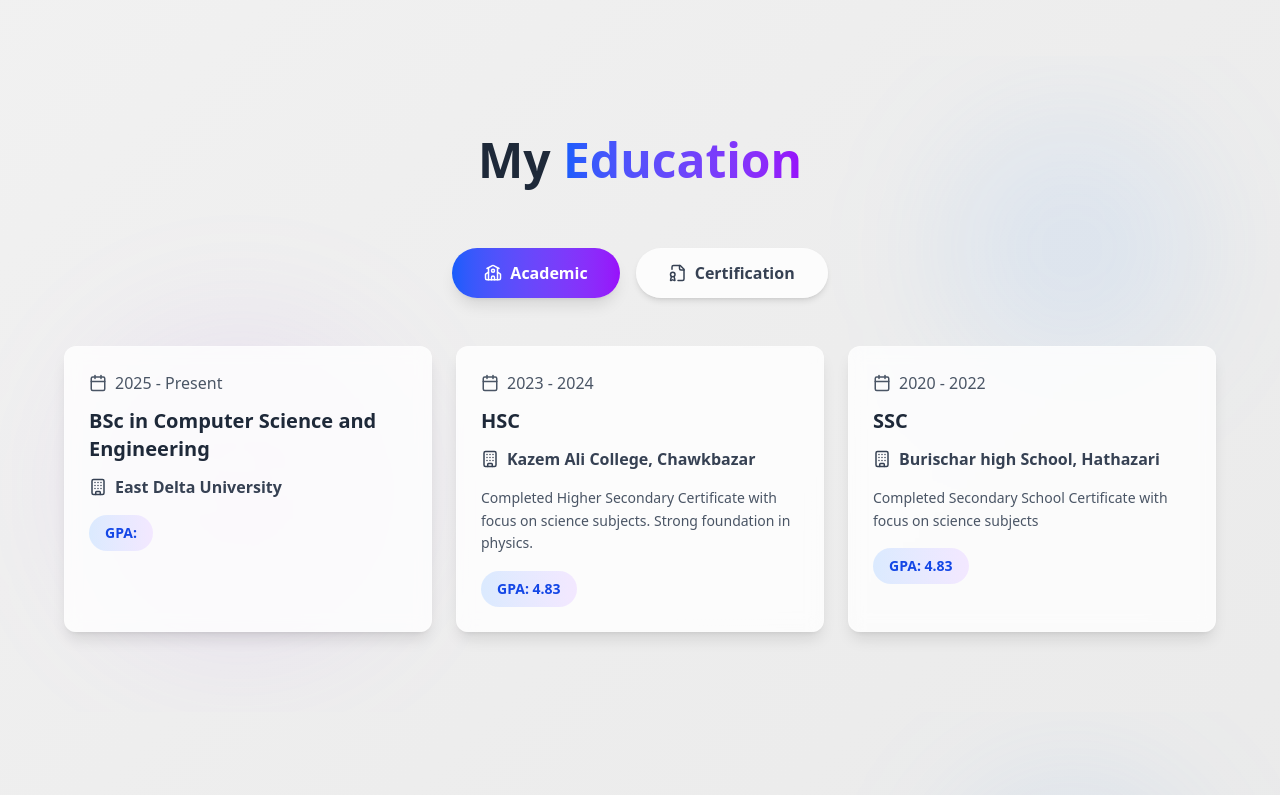
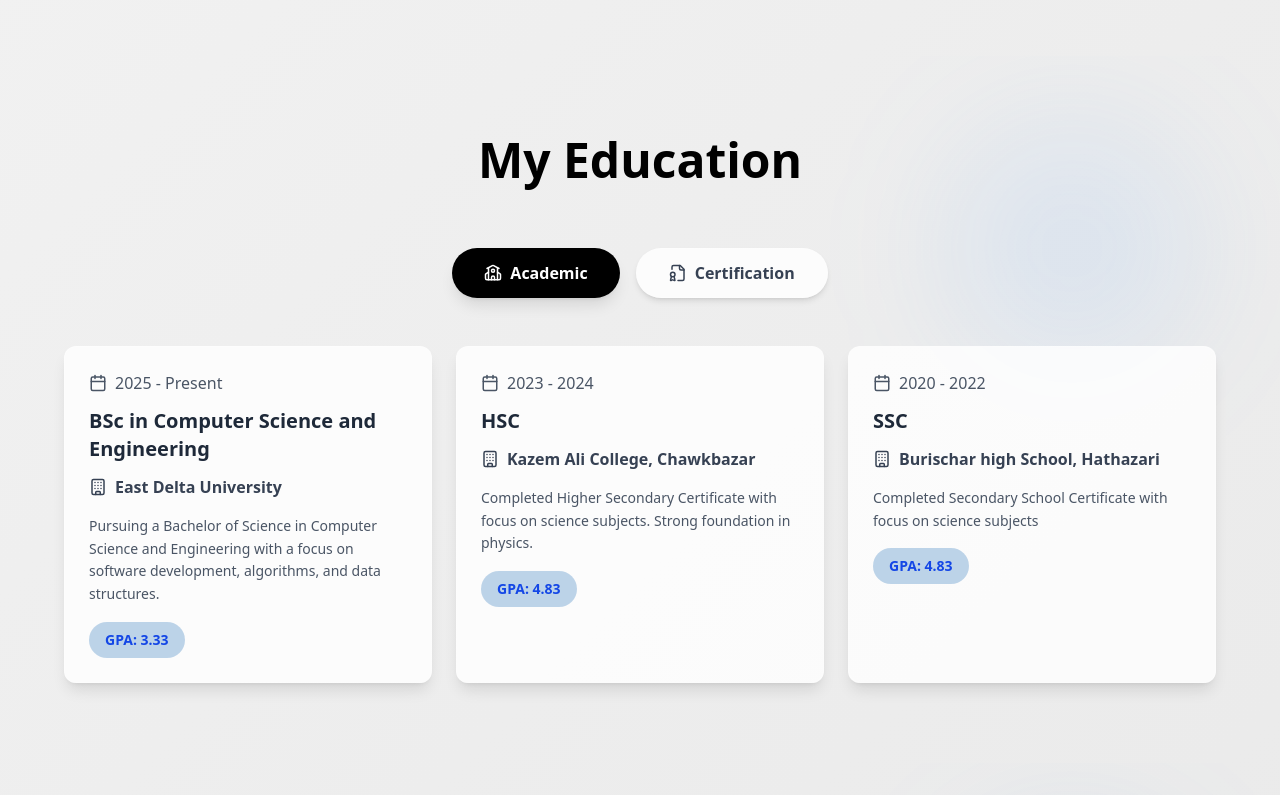
Before and after one commit to Beyond-Sifat/My-Portfolio, a React (Vite) app: page / in a window 1280 px wide. Shown: the part 2240-3035 px from the top of the page. Built offline with nearby package versions, Linux system fonts and the light colour scheme.

Commit message:
update education section

```diff
--- a/src/Component/Education/Education.jsx
+++ b/src/Component/Education/Education.jsx
@@ -10,8 +10,8 @@
             date: '2025 - Present',
             name: 'BSc in Computer Science and Engineering',
             institution: 'East Delta University',
-            description: '',
-            gpa: '',
+            description: ' Pursuing a Bachelor of Science in Computer Science and Engineering with a focus on software development, algorithms, and data structures.',
+            gpa: '3.33',
         },
         {
             date: '2023 - 2024',
@@ -48,22 +48,17 @@
             {/* Background Effects */}
             <div className="absolute inset-0">
                 <div className="absolute top-16 right-20 w-64 h-64 bg-blue-400/10 dark:bg-blue-500/5 rounded-full blur-3xl"></div>
-                <div className="absolute bottom-16 left-20 w-80 h-80 bg-purple-400/10 dark:bg-purple-500/5 rounded-full blur-3xl"></div>
+                {/* <div className="absolute bottom-16 left-20 w-80 h-80 bg-purple-400/10 dark:bg-purple-500/5 rounded-full blur-3xl"></div> */}
             </div>
 
             <div className="container mx-auto px-6 relative z-10">
-                <h2 className="text-4xl md:text-5xl font-bold text-center mb-16 text-gray-800 dark:text-gray-100">
-                    My{" "}
-                    <span className="bg-gradient-to-r from-blue-600 to-purple-600 dark:from-blue-400 dark:to-purple-400 bg-clip-text text-transparent">
-                        Education
-                    </span>
-                </h2>
+                <h2 className="text-4xl md:text-5xl font-bold text-center mb-16 text-black dark:text-white">My Education</h2>
 
                 {/* Toggle Buttons */}
                 <div className="flex justify-center mb-12 gap-4">
                     <button
                         className={`flex items-center gap-2 px-8 py-3 rounded-full font-semibold transition-all duration-300 ${activeData === 'academic'
-                                ? "bg-gradient-to-r from-blue-600 to-purple-600 dark:from-blue-500 dark:to-purple-500 text-white shadow-lg"
+                                ? "bg-black dark:bg-white text-white dark:text-black shadow-lg"
                                 : "bg-white/80 dark:bg-gray-800/80 text-gray-700 dark:text-gray-300 shadow-md hover:shadow-lg hover:scale-105 border border-white/20 dark:border-gray-700/30"
                             }`}
                         onClick={() => setActiveData('academic')}
@@ -72,7 +67,7 @@
                     </button>
                     <button
                         className={`flex items-center gap-2 px-8 py-3 rounded-full font-semibold transition-all duration-300 ${activeData === 'certification'
-                                ? "bg-gradient-to-r from-blue-600 to-purple-600 dark:from-blue-500 dark:to-purple-500 text-white shadow-lg"
+                                ? "bg-black dark:bg-white text-white dark:text-black shadow-lg"
                                 : "bg-white/80 dark:bg-gray-800/80 text-gray-700 dark:text-gray-300 shadow-md hover:shadow-lg hover:scale-105 border border-white/20 dark:border-gray-700/30"
                             }`}
                         onClick={() => setActiveData('certification')}
@@ -85,7 +80,7 @@
                 <div className='grid md:grid-cols-3 gap-6 max-w-6xl mx-auto'>
                     {data.map((item, index) => (
                         <div key={index}
-                            className='bg-white/80 dark:bg-gray-800/80 backdrop-blur-sm p-6 rounded-xl shadow-lg hover:shadow-xl dark:shadow-blue-900/20 dark:hover:shadow-blue-900/30 transition-all duration-300 hover:scale-105 border border-white/20 dark:border-gray-700/30'>
+                            className='bg-white/80 dark:bg-black dark:border-gray-600 p-6 rounded-xl shadow-lg hover:shadow-xl dark:shadow-white/5 dark:hover:shadow-white/15 transition-all duration-300 hover:scale-105 border border-white/20' >
 
                             {/* Date */}
                             <div className="flex items-center gap-2 mb-3 text-gray-600 dark:text-gray-400">
@@ -109,7 +104,7 @@
 
                             {/* Badge/Tag */}
                             {activeData === 'academic' ? (
-                                <span className="inline-block bg-gradient-to-r from-blue-100 to-purple-100 dark:from-blue-900/30 dark:to-purple-900/30 text-blue-700 dark:text-blue-300 px-4 py-2 rounded-full font-semibold text-sm">
+                                <span className="inline-block bg-[rgba(40,116,184,0.3)] dark:from-blue-900/30 dark:to-purple-900/30 text-blue-700 dark:text-blue-300 px-4 py-2 rounded-full font-semibold text-sm">
                                     GPA: {item.gpa}
                                 </span>
                             ) : (
```
